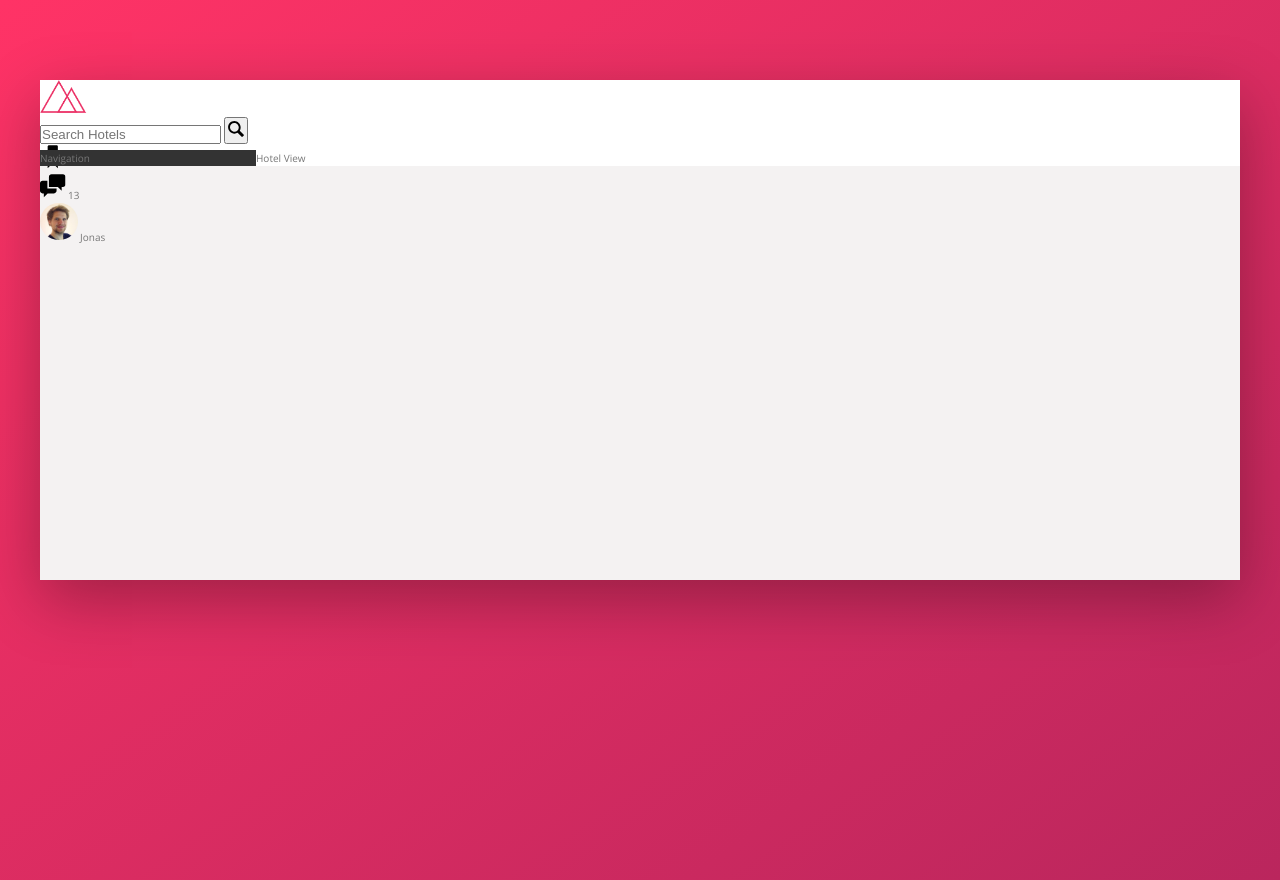
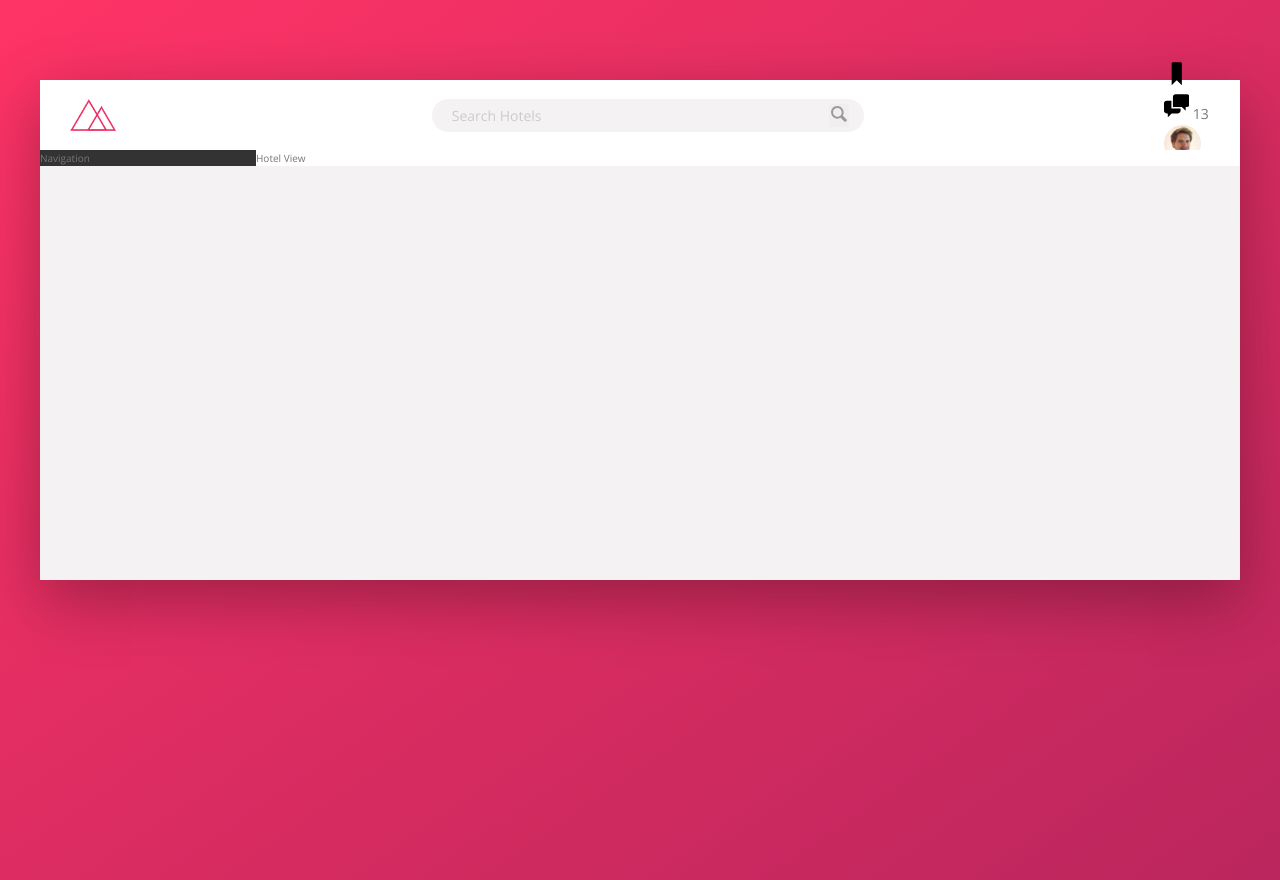
Before and after one commit to Vattghern203/trillo, a website: page index.html in a window 1280 px wide. Drawn offline with nearby package versions, Linux system fonts and the light colour scheme.

Commit message:
fill svg, ::placeholder and nested flex container

```diff
--- a/sass/_components.scss
+++ b/sass/_components.scss
@@ -2,22 +2,64 @@
 /// LOGO
 .logo {
     height: 3.25rem;
+    margin-left: 3rem;
 }
 
 ////////////////////////////////////////
 /// SEARCH
 .search {
+    flex: 0 0 40%;
+
+    display: flex;
+    align-items: center;
+    justify-content: center;
+
     &__input {
+        font-family: inherit;
+        font-size: inherit;
+        color: inherit;
+        background-color: var(--color-grey-light-2);
+        border: none;
+        padding: .7rem 2rem;
+        border-radius: 10rem;
+        width: 90%;
+        transition: all .2s ease;
+        margin-right: -3.5rem;
 
+        &:focus {
+            outline: none;
+            width: 100%;
+            background-color: var(--color-grey-light-3);
+        }
+
+        &::placeholder {
+            font-weight: 100;
+            color: var(--color-grey-light-4);
+        }
+    }
+
+    &__input + &__button {
+        background-color: var(--color-grey-light-3);
     }
 
     &__button {
+        border: none;
+        background-color: var(--color-grey-light-2);
+
+        &:focus {
+            outline: none;
+        }
+
+        &:active {
+            transform: translateY(.2rem);
+        }
 
     }
 
     &__icon {
         height: 2rem;
         width: 2rem;
+        fill: var(--color-grey-dark-3);
     }
 }
 
--- a/sass/_layout.scss
+++ b/sass/_layout.scss
@@ -8,6 +8,11 @@
 }
 
 .header {
+    font-size: 1.4rem;
+    display: flex;
+    justify-content: space-between;
+    align-items: center;
+
     height: 7rem;
     background-color: #FFF;
     border-bottom: var(--color-grey-light-2);
```
Also changed, not shown: css/style.css, 1 other file.
